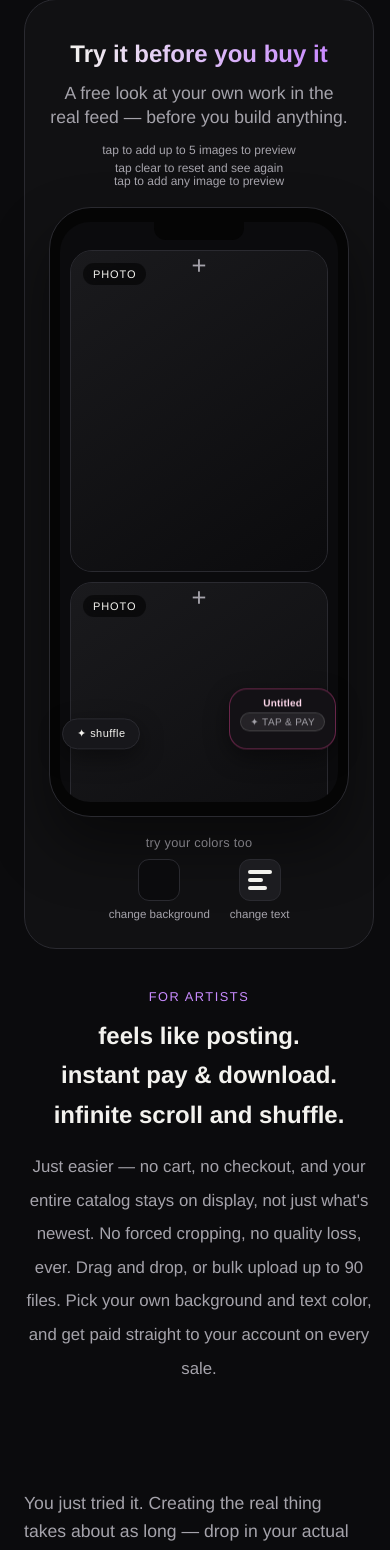
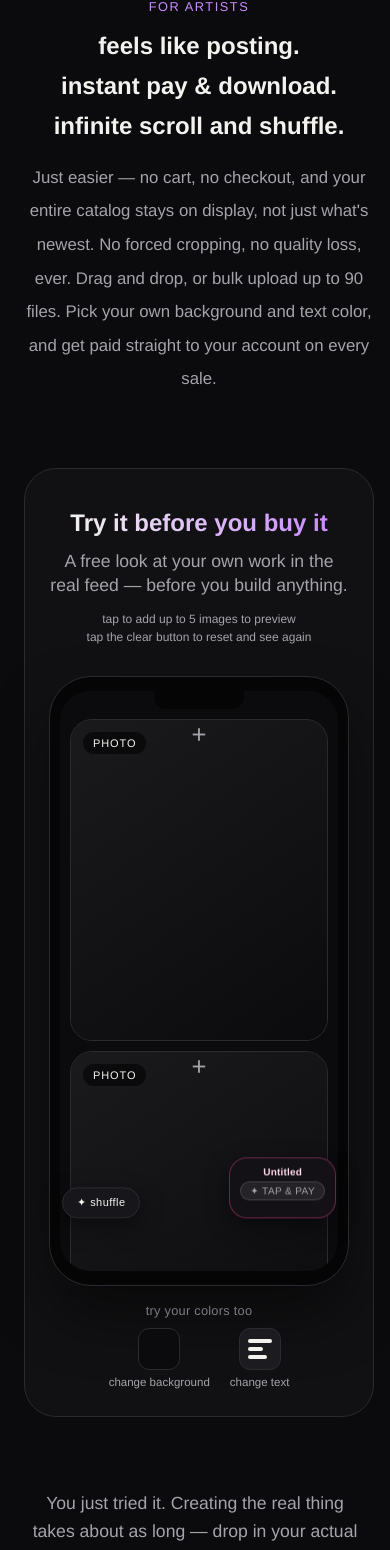
Before and after one commit to nimamixku/abracadabra-site, a Next.js app: page / in a window 390 px wide. Shown: the part 192-1742 px from the top of the page. Built offline with nearby package versions, Linux system fonts and the light colour scheme.

Commit message:
Restore mobile hero-copy changes

```diff
--- a/app/TryItDemo.js
+++ b/app/TryItDemo.js
@@ -298,14 +298,9 @@ export default function TryItDemo({ variant = "interactive" }) {
       >
         <div className="tryit-notch" />
         {!isAmbient && !hasAny && (
-          <>
-            <p className="tryit-floating-hint tryit-hint-drag">
-              drag &amp; drop any image to preview
-            </p>
-            <p className="tryit-floating-hint tryit-hint-tap">
-              tap to add any image to preview
-            </p>
-          </>
+          <p className="tryit-floating-hint tryit-hint-drag">
+            drag &amp; drop any image to preview
+          </p>
         )}
 
         <div
--- a/app/globals.css
+++ b/app/globals.css
@@ -1399,6 +1399,16 @@ textarea {
     text-align: center;
     max-width: 640px;
   }
+  /* Mobile only -- visual order swap via grid `order`, not a DOM/markup
+     change and not a width/columns change, so it can't reintroduce the
+     earlier squeeze bug (that came from shrinking the demo's grid track,
+     not from reordering). Copy reads first, the try-it phone demo second. */
+  .marketing-hero-split .marketing-hero-copy {
+    order: 1;
+  }
+  .marketing-hero-split .marketing-hero-demo {
+    order: 2;
+  }
   .marketing-hero-split .marketing-hero-copy {
     text-align: center;
   }
@@ -1420,6 +1430,14 @@ textarea {
   }
   .tryit-section-heading,
   .tryit-tagline {
+    text-align: center;
+  }
+  /* Mobile only -- this row sits under the hero and stays left-aligned
+     (flex-start) on desktop where it's next to other left-aligned copy,
+     but on a narrow single-column mobile layout it needs to read as
+     centered like everything else above it. */
+  .marketing-cta-section-tight {
+    justify-content: center;
     text-align: center;
   }
 }
--- a/app/page.js
+++ b/app/page.js
@@ -31,7 +31,7 @@ export default function MarketingHome() {
             </p>
             <p className="tryit-copy-hint tryit-hint-drag">drag &amp; drop up to 5 images to preview</p>
             <p className="tryit-copy-hint tryit-hint-tap">tap to add up to 5 images to preview</p>
-            <p className="tryit-copy-hint tryit-copy-hint-tight">tap clear to reset and see again</p>
+            <p className="tryit-copy-hint tryit-copy-hint-tight">tap the clear button to reset and see again</p>
           </div>
           <TryItDemo />
         </div>
```
